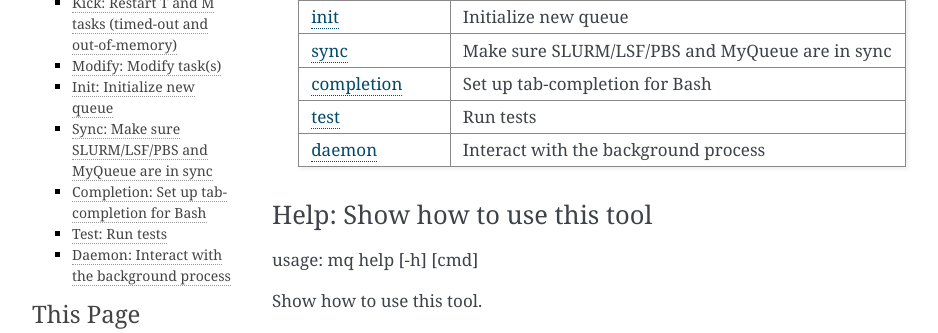
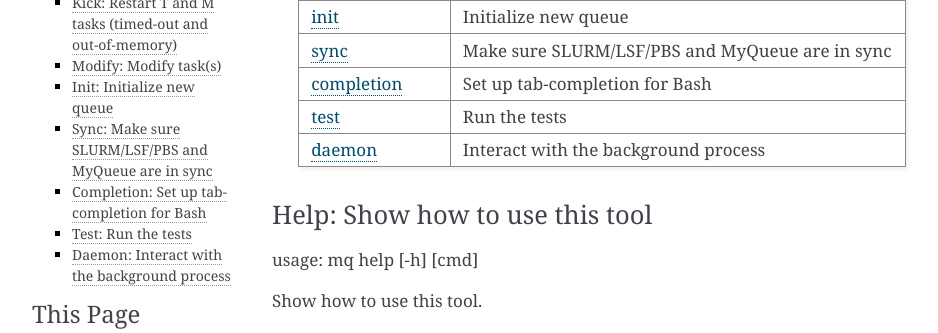
Before and after one commit to Yangxinsix/myqueue, a Sphinx documentation site: the page built from docs/cli.rst, in a window 1280 px wide and 900 px high, scrolled down 346 px. Shown: the part 155-488 px from the top of the window, without its empty margins (148-1086 px from the left). Built offline with Sphinx 7.4.7, drawn with Linux system fonts in a browser that asks for light colours; some of the changed text lies outside the part shown.

```diff
--- a/docs/cli.rst
+++ b/docs/cli.rst
@@ -41,7 +41,7 @@
     * - :ref:`completion <completion>`
       - Set up tab-completion for Bash
     * - :ref:`test <test>`
-      - Run tests
+      - Run the tests
     * - :ref:`daemon <daemon>`
       - Interact with the background process
 
@@ -469,14 +469,14 @@
 
 .. _test:
 
-Test: Run tests
----------------
+Test: Run the tests
+-------------------
 
 usage: mq test [-h] [--config-file CONFIG_FILE] [-x EXCLUDE] [-u] [-v] [-q]
                [-T]
                [test [test ...]]
 
-Run tests.
+Run the tests.
 
 Please report errors to https://gitlab.com/myqueue/myqueue/issues.
 
```
Also changed, not shown: .gitlab-ci.yml, 2 other files.
